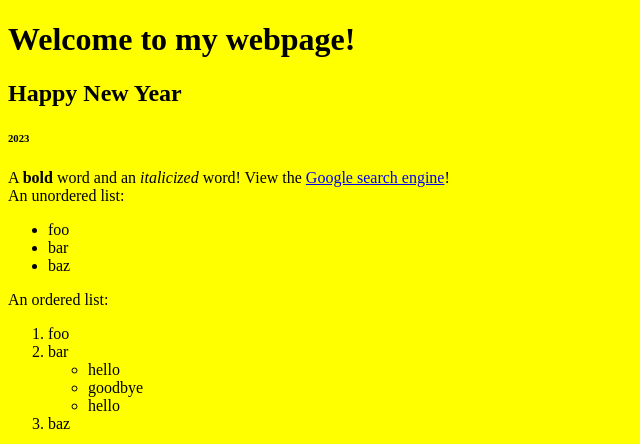
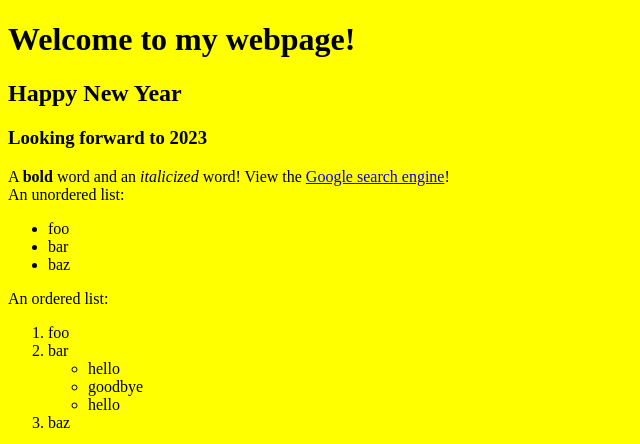
Before and after one commit to Gabnix/gabnix.github.io, a plain HTML site: page index.html in a window 1280 px wide. Shown: the top 444 px of the page, without its empty margins (0-640 px from the left). Drawn offline with Linux system fonts and the light colour scheme.

Commit message:
make changes to the smaller heading

```diff
--- a/index.html
+++ b/index.html
@@ -9,7 +9,7 @@
         <!-- We can create heading using h1 through h6 as tags.-->
         <h1>Welcome to my webpage!</h1>
         <h2>Happy New Year</h2>
-        <h6>2023</h6>
+        <h3>Looking forward to 2023</h6>
 
         <!-- The strong and i tags give us bold and italics respectively.-->
         A <strong>bold</strong> word and an <i>italicized</i> word!
```
